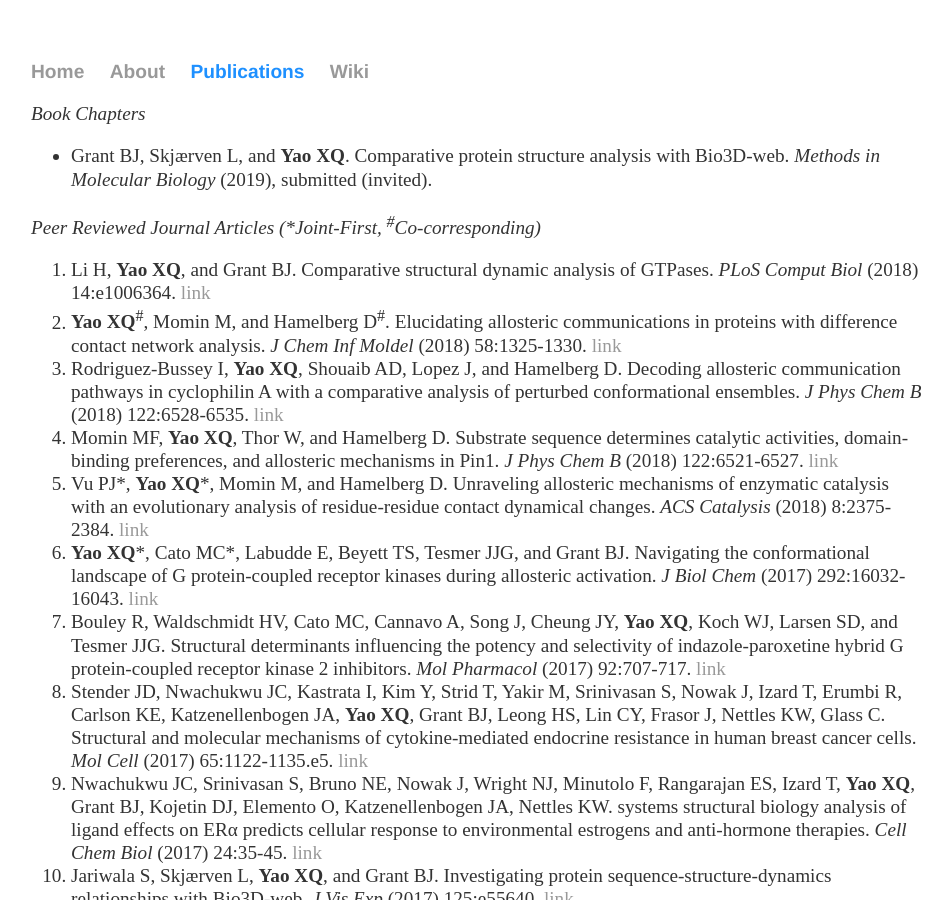
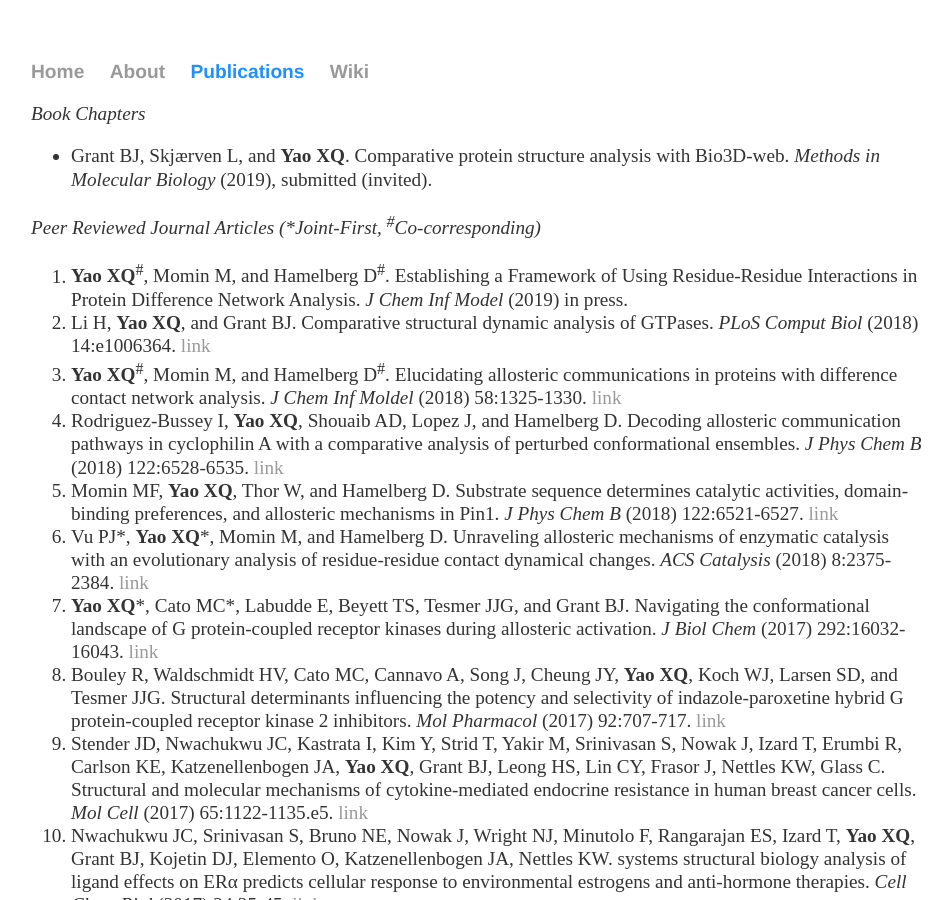
Before and after one commit to xinqyao/xinqyao.github.io, a Jekyll site: the page built from publications/index.md, in a window 1280 px wide and 900 px high. Shown: the whole window, without its empty margins (161-1113 px from the left). Built offline with Jekyll 4.4.1, drawn with Linux system fonts in a browser that asks for light colours.

Commit message:
Update index.md

```diff
--- a/publications/index.md
+++ b/publications/index.md
@@ -6,30 +6,31 @@ title: "Publications of Xinqiu Yao"
 * Grant BJ, Skjærven L, and **Yao XQ**. Comparative protein structure analysis with Bio3D-web. *Methods in Molecular Biology* (2019), submitted (invited).
 
 *Peer Reviewed Journal Articles (\*Joint-First, <sup>#</sup>Co-corresponding)*
-1. Li H, **Yao XQ**, and Grant BJ. Comparative structural dynamic analysis of GTPases. *PLoS Comput Biol* (2018) 14:e1006364. [link](https://doi.org/10.1371/journal.pcbi.1006364)
-2. **Yao XQ**<sup>#</sup>, Momin M, and Hamelberg D<sup>#</sup>. Elucidating allosteric communications in proteins with difference contact network analysis. *J Chem Inf Moldel* (2018) 58:1325-1330. [link](https://doi.org/10.1021/acs.jcim.8b00250)
-22. Rodriguez-Bussey I, **Yao XQ**, Shouaib AD, Lopez J, and Hamelberg D. Decoding allosteric communication pathways in cyclophilin A with a comparative analysis of perturbed conformational ensembles. *J Phys Chem B* (2018) 122:6528-6535. [link](https://doi.org/10.1021/acs.jpcb.8b03824)
-21. Momin MF, **Yao XQ**, Thor W, and Hamelberg D. Substrate sequence determines catalytic activities, domain-binding preferences, and allosteric mechanisms in Pin1. *J Phys Chem B* (2018) 122:6521-6527. [link](https://doi.org/10.1021/acs.jpcb.8b038192)
-20. Vu PJ\*, **Yao XQ**\*, Momin M, and Hamelberg D. Unraveling allosteric mechanisms of enzymatic catalysis with an evolutionary analysis of residue-residue contact dynamical changes. *ACS Catalysis* (2018) 8:2375-2384. [link](https://doi.org/10.1021/acscatal.7b04263)
-19. **Yao XQ**\*, Cato MC\*, Labudde E, Beyett TS, Tesmer JJG, and Grant BJ. Navigating the conformational landscape of G protein-coupled receptor kinases during allosteric activation. *J Biol Chem* (2017) 292:16032-16043. [link](https://doi.org/10.1074/jbc.m117.807461)
-18. Bouley R, Waldschmidt HV, Cato MC, Cannavo A, Song J, Cheung JY, **Yao XQ**, Koch WJ, Larsen SD, and Tesmer JJG. Structural determinants influencing the potency and selectivity of indazole-paroxetine hybrid G protein-coupled receptor kinase 2 inhibitors. *Mol Pharmacol* (2017) 92:707-717. [link](https://doi.org/10.1124/mol.117.110130)
-17. Stender JD, Nwachukwu JC, Kastrata I, Kim Y, Strid T, Yakir M, Srinivasan S, Nowak J, Izard T, Erumbi R, Carlson KE, Katzenellenbogen JA, **Yao XQ**, Grant BJ, Leong HS, Lin CY, Frasor J, Nettles KW, Glass C. Structural and molecular mechanisms of cytokine-mediated endocrine resistance in human breast cancer cells. *Mol Cell* (2017) 65:1122-1135.e5. [link](https://doi.org/10.1016/j.molcel.2017.02.008)
-16. Nwachukwu JC, Srinivasan S, Bruno NE, Nowak J, Wright NJ, Minutolo F, Rangarajan ES, Izard T, **Yao XQ**, Grant BJ, Kojetin DJ, Elemento O, Katzenellenbogen JA, Nettles KW. systems structural biology analysis of ligand effects on ERα predicts cellular response to environmental estrogens and anti-hormone therapies. *Cell Chem Biol* (2017) 24:35-45. [link](https://doi.org/10.1016/j.chembiol.2016.11.014)
-15. Jariwala S, Skjærven L, **Yao XQ**, and Grant BJ. Investigating protein sequence-structure-dynamics relationships with Bio3D-web. *J Vis Exp* (2017) 125:e55640. [link](https://doi.org/10.3791/55640)
-14. **Yao XQ**, Skjærven L, and Grant BJ. Rapid characterization of allosteric networks with ensemble normal mode analysis. *J Phys Chem B* (2016) 120:8276-8288. [link](https://doi.org/10.1021/acs.jpcb.6b01991)
+1. **Yao XQ**<sup>#</sup>, Momin M, and Hamelberg D<sup>#</sup>. Establishing a Framework of Using Residue-Residue Interactions in Protein Difference Network Analysis. *J Chem Inf Model* (2019) in press.
+2. Li H, **Yao XQ**, and Grant BJ. Comparative structural dynamic analysis of GTPases. *PLoS Comput Biol* (2018) 14:e1006364. [link](https://doi.org/10.1371/journal.pcbi.1006364)
+3. **Yao XQ**<sup>#</sup>, Momin M, and Hamelberg D<sup>#</sup>. Elucidating allosteric communications in proteins with difference contact network analysis. *J Chem Inf Moldel* (2018) 58:1325-1330. [link](https://doi.org/10.1021/acs.jcim.8b00250)
+4. Rodriguez-Bussey I, **Yao XQ**, Shouaib AD, Lopez J, and Hamelberg D. Decoding allosteric communication pathways in cyclophilin A with a comparative analysis of perturbed conformational ensembles. *J Phys Chem B* (2018) 122:6528-6535. [link](https://doi.org/10.1021/acs.jpcb.8b03824)
+5. Momin MF, **Yao XQ**, Thor W, and Hamelberg D. Substrate sequence determines catalytic activities, domain-binding preferences, and allosteric mechanisms in Pin1. *J Phys Chem B* (2018) 122:6521-6527. [link](https://doi.org/10.1021/acs.jpcb.8b038192)
+6. Vu PJ\*, **Yao XQ**\*, Momin M, and Hamelberg D. Unraveling allosteric mechanisms of enzymatic catalysis with an evolutionary analysis of residue-residue contact dynamical changes. *ACS Catalysis* (2018) 8:2375-2384. [link](https://doi.org/10.1021/acscatal.7b04263)
+7. **Yao XQ**\*, Cato MC\*, Labudde E, Beyett TS, Tesmer JJG, and Grant BJ. Navigating the conformational landscape of G protein-coupled receptor kinases during allosteric activation. *J Biol Chem* (2017) 292:16032-16043. [link](https://doi.org/10.1074/jbc.m117.807461)
+8. Bouley R, Waldschmidt HV, Cato MC, Cannavo A, Song J, Cheung JY, **Yao XQ**, Koch WJ, Larsen SD, and Tesmer JJG. Structural determinants influencing the potency and selectivity of indazole-paroxetine hybrid G protein-coupled receptor kinase 2 inhibitors. *Mol Pharmacol* (2017) 92:707-717. [link](https://doi.org/10.1124/mol.117.110130)
+9. Stender JD, Nwachukwu JC, Kastrata I, Kim Y, Strid T, Yakir M, Srinivasan S, Nowak J, Izard T, Erumbi R, Carlson KE, Katzenellenbogen JA, **Yao XQ**, Grant BJ, Leong HS, Lin CY, Frasor J, Nettles KW, Glass C. Structural and molecular mechanisms of cytokine-mediated endocrine resistance in human breast cancer cells. *Mol Cell* (2017) 65:1122-1135.e5. [link](https://doi.org/10.1016/j.molcel.2017.02.008)
+10. Nwachukwu JC, Srinivasan S, Bruno NE, Nowak J, Wright NJ, Minutolo F, Rangarajan ES, Izard T, **Yao XQ**, Grant BJ, Kojetin DJ, Elemento O, Katzenellenbogen JA, Nettles KW. systems structural biology analysis of ligand effects on ERα predicts cellular response to environmental estrogens and anti-hormone therapies. *Cell Chem Biol* (2017) 24:35-45. [link](https://doi.org/10.1016/j.chembiol.2016.11.014)
+11. Jariwala S, Skjærven L, **Yao XQ**, and Grant BJ. Investigating protein sequence-structure-dynamics relationships with Bio3D-web. *J Vis Exp* (2017) 125:e55640. [link](https://doi.org/10.3791/55640)
+12. **Yao XQ**, Skjærven L, and Grant BJ. Rapid characterization of allosteric networks with ensemble normal mode analysis. *J Phys Chem B* (2016) 120:8276-8288. [link](https://doi.org/10.1021/acs.jpcb.6b01991)
 13. **Yao XQ**\*, Malik RU\*, Griggs NW, Skjaerven L, Traynor JR, Sivaramakrishnan S, and Grant BJ. Dynamic coupling and allosteric networks in the alpha subunit of heterotrimeric G proteins. *J Biol Chem* (2016) 291:4742-4753. [link](https://doi.org/10.1074/jbc.M115.702605)
-12. Skjærven L, Jariwala S, **Yao XQ**, and Grant BJ. Online interactive analysis of protein structure ensembles with Bio3D-web. *Bioinformatics* (2016) 32:3510-3512. [link](https://doi.org/10.1093/bioinformatics/btw482)
-11. Scarabelli G, Soppina V, **Yao XQ**, Atherton J, Moores C, Verhey K, and Grant BJ. Mapping the processivity determinants of the kinesin-3 motor domain. *Biophys J* (2015) 109:1537-1540. [link](https://doi.org/10.1016/j.bpj.2015.08.027)
-10. Skjaerven L, **Yao XQ**, Scarabelli G, and Grant BJ. Integrating protein structural dynamics and evolutionary analysis with Bio3D. *BMC Bioinformatics* (2014) 15:399. [link](https://doi.org/10.1186/s12859-014-0399-6)
-9. **Yao XQ** and Grant BJ. Domain-opening and dynamic coupling in the α-subunit of heterotrimeric G proteins. *Biophys J* (2013) 105:L08-L10. [link](https://doi.org/10.1016/j.bpj.2013.06.006)
-8. **Yao XQ**, Kimura N, Murakami S, and Takada S. Drug uptake pathways of multidrug transporter AcrB studied by molecular simulations and site-directed mutagenesis experiments. *J Am Chem Soc* (2013) 135:7474-7485. [link](https://doi.org/10.1021/ja310548h)
-7. Kenzaki H, Koga N, Hori N, Kanada R, Li WF, Okazaki K, **Yao XQ**, and Takada S. CafeMol: a coarse-grained biomolecular simulator for simulating proteins at work. *J Chem Theory Comput* (2011) 7:1979-1989. [link](https://doi.org/10.1021/ct2001045)
-6. **Yao XQ**, Kenzaki H, Murakami S, and Takada S. Drug export and allosteric coupling in a multidrug transporter revealed by molecular simulations. *Nature Commun* (2010) 1:117. (The work was reported by public media: Nikkei Business Daily, Nikkan Kogyo Shimbun, and Kyoto Shimbun). [link](https://doi.org/10.1038/ncomms1116)
-5. Gao M, Zhu HQ, **Yao XQ**, and She ZS. Water dynamics clue to key residues in protein folding. *Biochem Biophys Res Comm* (2010) 392:95-99. [link](https://doi.org/10.1016/j.bbrc.2010.01.003)
-4. Gao M, **Yao XQ**, She ZS, Liu ZR, and Zhu HQ. Intermediate structure and slow hydration water dynamics in protein folding process. *Acta Physico-chimica Sinica* (2010) 26:1998-2006. [link](https://doi.org/10.3866/PKU.WHXB20100733)
-3. Kang H, **Yao XQ**, She ZS, and Zhu HQ. Water-protein interplay reveals the specificity of alpha-lytic protease. *Biochem Biophys Res Comm* (2009) 385:165-169. [link](https://doi.org/10.1016/j.bbrc.2009.05.032)
-2. **Yao XQ** and She ZS. Key residue-dominated protein folding dynamics. *Biochem Biophys Res Comm* (2008) 373:64-68. [link](https://doi.org/10.1016/j.bbrc.2008.05.179)
-1. **Yao XQ**, Zhu HQ, and She ZS. A dynamic Bayesian network approach to protein secondary structure prediction. *BMC Bioinformatics* (2008) 9:49. [link](https://doi.org/10.1186/1471-2105-9-49)
+14. Skjærven L, Jariwala S, **Yao XQ**, and Grant BJ. Online interactive analysis of protein structure ensembles with Bio3D-web. *Bioinformatics* (2016) 32:3510-3512. [link](https://doi.org/10.1093/bioinformatics/btw482)
+15. Scarabelli G, Soppina V, **Yao XQ**, Atherton J, Moores C, Verhey K, and Grant BJ. Mapping the processivity determinants of the kinesin-3 motor domain. *Biophys J* (2015) 109:1537-1540. [link](https://doi.org/10.1016/j.bpj.2015.08.027)
+16. Skjaerven L, **Yao XQ**, Scarabelli G, and Grant BJ. Integrating protein structural dynamics and evolutionary analysis with Bio3D. *BMC Bioinformatics* (2014) 15:399. [link](https://doi.org/10.1186/s12859-014-0399-6)
+17. **Yao XQ** and Grant BJ. Domain-opening and dynamic coupling in the α-subunit of heterotrimeric G proteins. *Biophys J* (2013) 105:L08-L10. [link](https://doi.org/10.1016/j.bpj.2013.06.006)
+18. **Yao XQ**, Kimura N, Murakami S, and Takada S. Drug uptake pathways of multidrug transporter AcrB studied by molecular simulations and site-directed mutagenesis experiments. *J Am Chem Soc* (2013) 135:7474-7485. [link](https://doi.org/10.1021/ja310548h)
+19. Kenzaki H, Koga N, Hori N, Kanada R, Li WF, Okazaki K, **Yao XQ**, and Takada S. CafeMol: a coarse-grained biomolecular simulator for simulating proteins at work. *J Chem Theory Comput* (2011) 7:1979-1989. [link](https://doi.org/10.1021/ct2001045)
+20. **Yao XQ**, Kenzaki H, Murakami S, and Takada S. Drug export and allosteric coupling in a multidrug transporter revealed by molecular simulations. *Nature Commun* (2010) 1:117. (The work was reported by public media: Nikkei Business Daily, Nikkan Kogyo Shimbun, and Kyoto Shimbun). [link](https://doi.org/10.1038/ncomms1116)
+21. Gao M, Zhu HQ, **Yao XQ**, and She ZS. Water dynamics clue to key residues in protein folding. *Biochem Biophys Res Comm* (2010) 392:95-99. [link](https://doi.org/10.1016/j.bbrc.2010.01.003)
+22. Gao M, **Yao XQ**, She ZS, Liu ZR, and Zhu HQ. Intermediate structure and slow hydration water dynamics in protein folding process. *Acta Physico-chimica Sinica* (2010) 26:1998-2006. [link](https://doi.org/10.3866/PKU.WHXB20100733)
+23. Kang H, **Yao XQ**, She ZS, and Zhu HQ. Water-protein interplay reveals the specificity of alpha-lytic protease. *Biochem Biophys Res Comm* (2009) 385:165-169. [link](https://doi.org/10.1016/j.bbrc.2009.05.032)
+24. **Yao XQ** and She ZS. Key residue-dominated protein folding dynamics. *Biochem Biophys Res Comm* (2008) 373:64-68. [link](https://doi.org/10.1016/j.bbrc.2008.05.179)
+25. **Yao XQ**, Zhu HQ, and She ZS. A dynamic Bayesian network approach to protein secondary structure prediction. *BMC Bioinformatics* (2008) 9:49. [link](https://doi.org/10.1186/1471-2105-9-49)
 
 *Talks*
 * "Elucidating allosteric communications in proteins with difference contact network analysis", **The 256th ACS National Meeting & Exposition**, Boston (2018)
```
